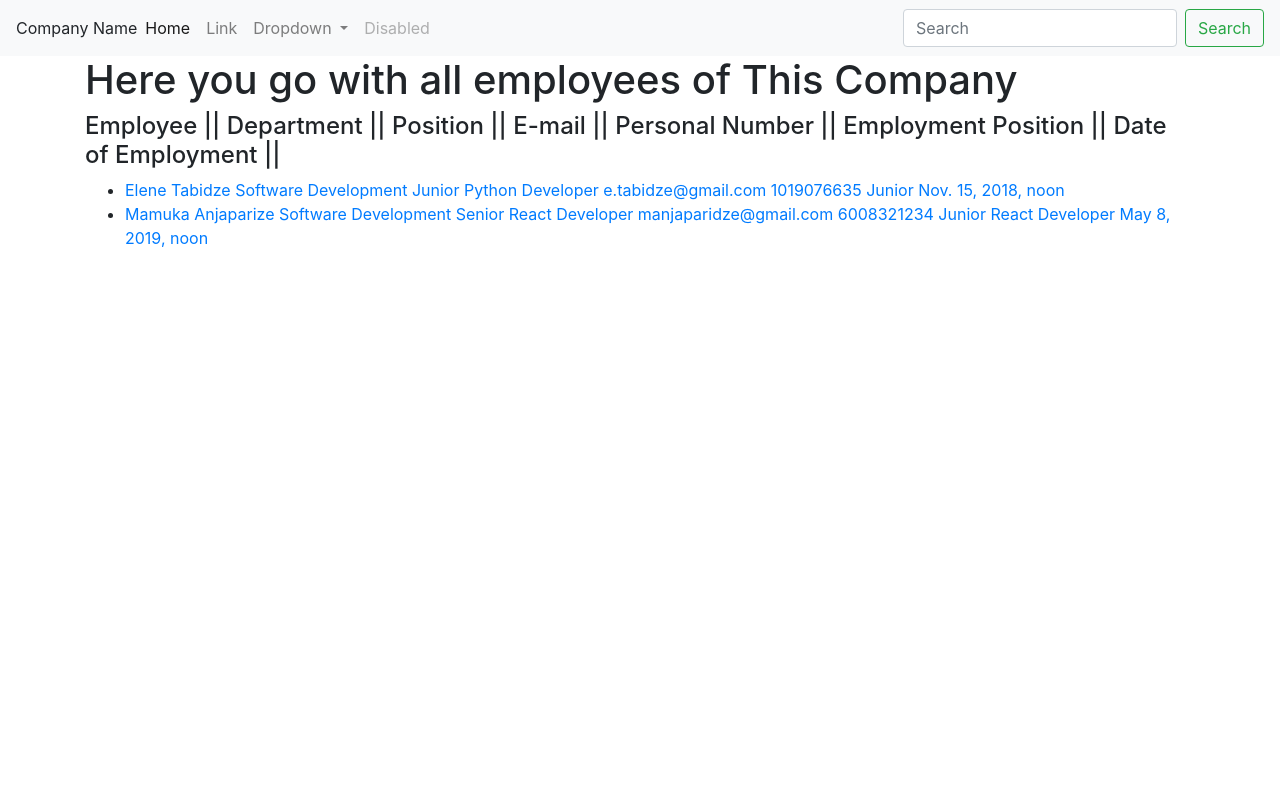
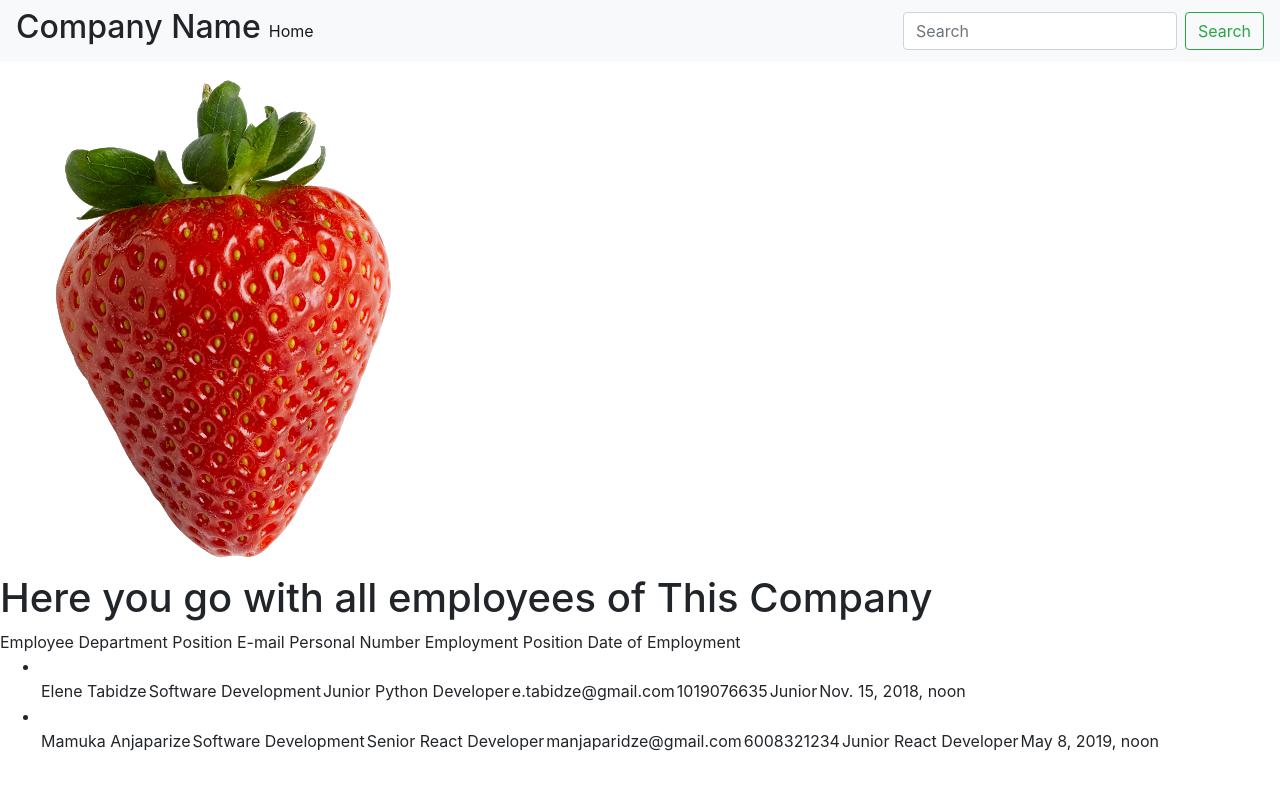
Before and after one commit to e-tabidze/Django-HRMS, a Django app: page /employees/ in a window 1280 px wide. Run offline with Django 3.2, Linux system fonts and the light colour scheme; data comes from the database, SQL or seed files in the repository; some libraries are stand-ins or nearby versions.

Commit message:
Initial Commit

```diff
--- a/HRMS/urls.py
+++ b/HRMS/urls.py
@@ -16,10 +16,16 @@ Including another URLconf
 from django.contrib import admin
 from django.urls import path, include
 from register import views as reg_views
+from django.contrib.staticfiles.urls import staticfiles_urlpatterns
+from django.conf import settings
+from django.conf.urls.static import static
+
 
 urlpatterns = [
     path('admin/', admin.site.urls),
     path('register/', reg_views.register, name="register"),
     path('', include('django.contrib.auth.urls')),
     path('employees/', include('employees.urls')),
-]
+] + static(settings.MEDIA_URL, document_root=settings.MEDIA_ROOT)
+
+urlpatterns += staticfiles_urlpatterns()
--- a/employees/models.py
+++ b/employees/models.py
@@ -6,7 +6,6 @@ class Employee(models.Model):
     date_of_employment = models.DateTimeField("Employment Date")
     department = models.CharField(max_length=40)
     position = models.CharField(max_length=40)
-    image_url = models.CharField(max_length=2083)
     salary = models.IntegerField()
     working_history = models.CharField(max_length=5000)
     employment_position = models.CharField(max_length=40)
@@ -14,3 +13,4 @@ class Employee(models.Model):
     personal_number = models.IntegerField()
     email = models.CharField(max_length=40)
     mobile_number = models.IntegerField()
+    image = models.ImageField(upload_to="profile_image", blank=True)
--- a/employees/templates/index.html
+++ b/employees/templates/index.html
@@ -3,17 +3,34 @@
 {% block content %}
 
     <h1>Here you go with all employees of This Company</h1>
-    <h4>Employee || Department || Position || E-mail ||  Personal Number || Employment Position || Date of Employment ||</h4>
+            <th>Employee</th>
+            <th>Department</th>
+            <th>Position</th>
+            <th>E-mail</th>
+            <th>Personal Number</th>
+            <th>Employment Position</th>
+            <th>Date of Employment</th>
+        </tr>
         <ul class="employee-info">
-            {% for employee in employees %}
-            <li>
-                <a href="{% url 'employee' employee_id=employee.id %}">
-                    {{ employee.name }} {{ employee.department }} {{ employee.position }} {{ employee.email }} {{ employee.personal_number}}
-                    {{ employee.employment_position }} {{ employee.date_of_employment }}
-                </a>
+        {% for employee in employees %}
+        <li>
+            <a href="{% url 'employee' employee_id=employee.id %}">
 
-            </li>
+            </a>
 
+        </li>
+
+    <table>
+        <tr>
+            <td>{{ employee.name }}</td>
+            <td>{{ employee.department }}</td>
+            <td>{{ employee.position }}</td>
+            <td>{{ employee.email }}</td>
+            <td>{{ employee.personal_number }}</td>
+            <td>{{ employee.employment_position }}</td>
+            <td>{{ employee.date_of_employment }}</td>
+        </tr>
+    </table>
 
             {% endfor %}
         </ul>
--- /dev/null
+++ b/static/css/style.css
@@ -0,0 +1,4 @@
+
+.test-component {
+    color: red;
+}
--- a/templates/base.html
+++ b/templates/base.html
@@ -1,4 +1,5 @@
 <!doctype html>
+{% load static  %}
 <html lang="en">
 
 <head>
@@ -11,10 +12,12 @@
           integrity="sha384-Vkoo8x4CGsO3+Hhxv8T/Q5PaXtkKtu6ug5TOeNV6gBiFeWPGFN9MuhOf23Q9Ifjh" crossorigin="anonymous">
 
     <title>Company</title>
+    <link rel = "stylesheet" type="text/css" href="{% static 'css/style.css' %}"/>
 </head>
 <body>
+
 <nav class="navbar navbar-expand-lg navbar-light bg-light">
-    <span> Company Name </span>
+   <h2><span> Company Name </span></h2>
     <button class="navbar-toggler" type="button" data-toggle="collapse" data-target="#navbarSupportedContent"
             aria-controls="navbarSupportedContent"
             aria-expanded="false" aria-label="Toggle navigation">
@@ -23,25 +26,7 @@
     <div class="collapse navbar-collapse" id="navbarSupportedContent">
         <ul class="navbar-nav mr-auto">
             <li class="nav-item active">
-                <a class="nav-link" href="#">Home <span class="sr-only">(current)</span></a>
-            </li>
-            <li class="nav-item">
-                <a class="nav-link" href="#">Link</a>
-            </li>
-            <li class="nav-item dropdown">
-                <a class="nav-link dropdown-toggle" href="#" id="navbarDropdown" role="button" data-toggle="dropdown"
-                   aria-haspopup="true" aria-expanded="false">
-                    Dropdown
-                </a>
-                <div class="dropdown-menu" aria-labelledby="navbarDropdown">
-                    <a class="dropdown-item" href="#">Action</a>
-                    <a class="dropdown-item" href="#">Another action</a>
-                    <div class="dropdown-divider"></div>
-                    <a class="dropdown-item" href="#">Something else here</a>
-                </div>
-            </li>
-            <li class="nav-item">
-                <a class="nav-link disabled" href="#" tabindex="-1" aria-disabled="true">Disabled</a>
+                <a class="nav-link" href="/employees">Home <span class="sr-only">(current)</span></a>
             </li>
         </ul>
         <form class="form-inline my-2 my-lg-0">
@@ -50,7 +35,10 @@
         </form>
     </div>
 </nav>
-<div class="container">
+
+<img src="{% static 'images/pic.png' %}">
+
+
     {% block content %}
     {% endblock %}
 </div>
```
Also changed, not shown: HRMS/settings.py (+7 -0 lines), employees/templates/employee.html (+8 -24 lines), db.sqlite3, employees/migrations/0002_auto_20200320_1518.py (added), employees/migrations/0003_remove_employee_image_url.py (added), employees/views.py (line endings or trailing spaces), images/profile_image/me.jpg (added), profile_image/me.jpg (added), profile_image/pic.png (added), static/images/pic.png (added).
